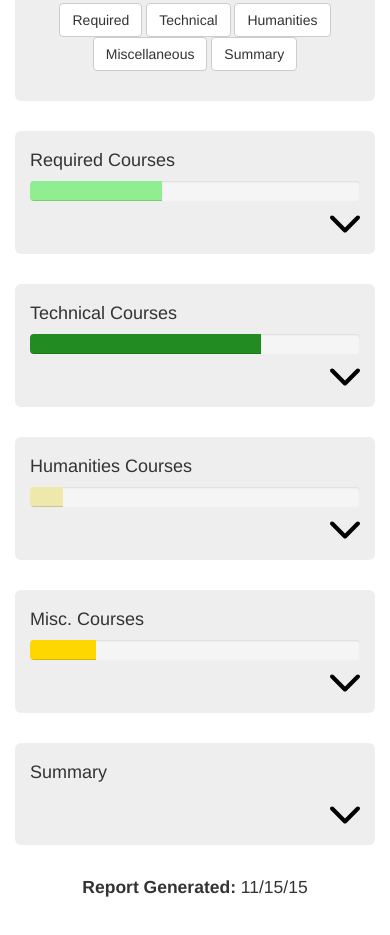
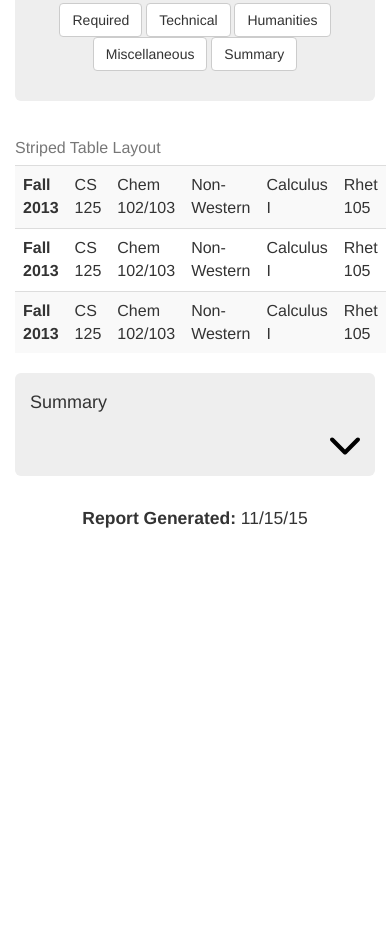
Before and after one commit to rong2/DARSWeb, a website with bundled scripts: page index.html in a window 390 px wide. Shown: the part 860-1795 px from the top of the page. After the commit the page ends 1441 px from the top, so only its background shows below. Built offline with nearby package versions, Linux system fonts and the light colour scheme; files whose address does not match are found by name.

Commit message:
table proof of concept

```diff
--- a/index.html
+++ b/index.html
@@ -127,175 +127,277 @@
 			</div>
 		</div> <!-- /.container -->
 
-		<!-- Required courses -->
-		<div class="container" id="required">
-			<div class="header jumbotron">
-				<div class="row">
-					<div class="col-sm-3">
-						<h4>Required Courses</h4>
-					</div>
-					<div class="col-sm-6">
-						<div class="progress" style="margin-top:10px;margin-bottom:0px">
-							<div class="progress-bar" role="progressbar" aria-valuenow="4" aria-valuemin="0" aria-valuemax="10" style="width:40%;background-image:none;background-color:lightgreen">
-								<span class="sr-only">40% Complete</span>
-							</div>
-						</div>
-					</div>
-					<div class="col-sm-3 expand-arrow" style="padding-top:8px;text-align:right">
-						<img src="resources/arrow483.svg" alt="drop down" width="30px" height="30px">
-					</div>
-				</div>
-								<div class="details">
-					<hr style="border-top-color:#d5d5d5">
-					<div class="row ">
-						<div class="col-sm-3">
-							<h4>Needs : 100 hours</h4>
-						</div>
-						<div class="pull-right">
-							<button type="button" class="btn btn-default"> Add Course</button>
-						</div>
-					</div>
+        <!-- table -->
 
-					<div class="row">
-						<div class="col-sm-3">
-						<ul class="list-group">
-							<li class="list-group-item">FA13 CS125 C+</li>
-							<li class="list-group-item">SP14 CS125 B+</li>
-						</ul>
+        <div class = container>
+            <table class = "table table-striped">
+                <caption>Striped Table Layout</caption>
+                <tbody>
+                <tr>
+                    <th>Fall 2013</th>
+                    <td>
+                        <span class="searchItem" rel="popover" data-content="skjgd">
+                            CS 125
+                        </span>
+                    </td>
+                    <td>
+                        <span class="searchItem" rel="popover" data-content="skjgd">
+                            Chem 102/103
+                        </span>
+                    </td>
+                    <td>
+                        <span class="searchItem" rel="popover" data-content="skjgd">
+                            Non-Western
+                        </span>
+                    </td>
+                    <td>
+                        <span class="searchItem" rel="popover" data-content="skjgd">
+                            Calculus I
+                        </span>
+                    </td>
+                    <td>
+                        <span class="searchItem" rel="popover" data-content="skjgd">
+                            Rhet 105
+                        </span>
+                    </td>
+                </tr>
 
-						</div>
-					</div>
-				</div>
-			</div>
-		</div> <!-- /.required -->
+                <tr>
+                    <th>Fall 2013</th>
+                    <td>
+                        <span class="searchItem" rel="popover" data-content="skjgd">
+                            CS 125
+                        </span>
+                    </td>
+                    <td>
+                        <span class="searchItem" rel="popover" data-content="skjgd">
+                            Chem 102/103
+                        </span>
+                    </td>
+                    <td>
+                        <span class="searchItem" rel="popover" data-content="skjgd">
+                            Non-Western
+                        </span>
+                    </td>
+                    <td>
+                        <span class="searchItem" rel="popover" data-content="skjgd">
+                            Calculus I
+                        </span>
+                    </td>
+                    <td>
+                        <span class="searchItem" rel="popover" data-content="skjgd">
+                            Rhet 105
+                        </span>
+                    </td>
+                </tr>
 
-		<!-- Technical courses -->
-		<div class="container" id="technical">
-			<div class="header jumbotron">
-				<div class="row">
-					<div class="col-sm-3">
-						<h4>Technical Courses</h4>
-					</div>
-					<div class="col-sm-6">
-						<div class="progress" style="margin-top:10px;margin-bottom:0px">
-							<div class="progress-bar" role="progressbar" aria-valuenow="7" aria-valuemin="0" aria-valuemax="10" style="width:70%;background-image:none;background-color:forestgreen">
-								<span class="sr-only">70% Complete</span>
-							</div>
-						</div>
-					</div>
-					<div class="col-sm-3 expand-arrow" style="padding-top:8px;text-align:right">
-						<img src="resources/arrow483.svg" alt="drop down" width="30px" height="30px">
-					</div>
-				</div>
+                <tr>
+                    <th>Fall 2013</th>
+                    <td>
+                        <span class="searchItem" rel="popover" data-content="skjgd">
+                            CS 125
+                        </span>
+                    </td>
+                    <td>
+                        <span class="searchItem" rel="popover" data-content="skjgd">
+                            Chem 102/103
+                        </span>
+                    </td>
+                    <td>
+                        <span class="searchItem" rel="popover" data-content="skjgd">
+                            Non-Western
+                        </span>
+                    </td>
+                    <td>
+                        <span class="searchItem" rel="popover" data-content="skjgd">
+                            Calculus I
+                        </span>
+                    </td>
+                    <td>
+                        <span class="searchItem" rel="popover" data-content="skjgd">
+                            Rhet 105
+                        </span>
+                    </td>
+                </tr>
+                </tbody>
 
-				<div class="details">
-					<hr style="border-top-color:#d5d5d5">
-					<div class="row ">
-						<div class="col-sm-3">
-							<h4>Needs : 100 hours</h4>
-						</div>
-						<div class="pull-right">
-							<button type="button" class="btn btn-default"> Add Course</button>
-						</div>
-					</div>
+            </table>
+        </div>
 
-					<div class="row">
-						<div class="col-sm-3">
-						<ul class="list-group">
-							<li class="list-group-item">FA13 CS125 C+</li>
-							<li class="list-group-item">SP14 CS125 B+</li>
-						</ul>
 
-						</div>
-					</div>
-				</div>
-			</div>
-		</div> <!-- /.technical -->
 
-		<!-- Social courses -->
-		<div class="container" id="social">
-			<div class="header jumbotron">
-				<div class="row">
-					<div class="col-sm-3">
-						<h4>Humanities Courses</h4>
-					</div>
-					<div class="col-sm-6">
-						<div class="progress" style="margin-top:10px;margin-bottom:0px">
-							<div class="progress-bar" role="progressbar" aria-valuenow="1" aria-valuemin="0" aria-valuemax="10" style="width:10%;background-image:none;background-color:palegoldenrod">
-								<span class="sr-only">10% Complete</span>
-							</div>
-						</div>
-					</div>
-					<div class="col-sm-3 expand-arrow" style="padding-top:8px;text-align:right">
-						<img src="resources/arrow483.svg" alt="drop down" width="30px" height="30px">
-					</div>
-				</div>
 
-								<div class="details">
-					<hr style="border-top-color:#d5d5d5">
-					<div class="row ">
-						<div class="col-sm-3">
-							<h4>Needs : 100 hours</h4>
-						</div>
-						<div class="pull-right">
-							<button type="button" class="btn btn-default"> Add Course</button>
-						</div>
-					</div>
 
-					<div class="row">
-						<div class="col-sm-3">
-						<ul class="list-group">
-							<li class="list-group-item">FA13 CS125 C+</li>
-							<li class="list-group-item">SP14 CS125 B+</li>
-						</ul>
 
-						</div>
-					</div>
-				</div>
-			</div>
-		</div> <!-- /.social -->
+		<!--&lt;!&ndash; Required courses &ndash;&gt;-->
+		<!--<div class="container" id="required">-->
+			<!--<div class="header jumbotron">-->
+				<!--<div class="row">-->
+					<!--<div class="col-sm-3">-->
+						<!--<h4>Required Courses</h4>-->
+					<!--</div>-->
+					<!--<div class="col-sm-6">-->
+						<!--<div class="progress" style="margin-top:10px;margin-bottom:0px">-->
+							<!--<div class="progress-bar" role="progressbar" aria-valuenow="4" aria-valuemin="0" aria-valuemax="10" style="width:40%;background-image:none;background-color:lightgreen">-->
+								<!--<span class="sr-only">40% Complete</span>-->
+							<!--</div>-->
+						<!--</div>-->
+					<!--</div>-->
+					<!--<div class="col-sm-3 expand-arrow" style="padding-top:8px;text-align:right">-->
+						<!--<img src="resources/arrow483.svg" alt="drop down" width="30px" height="30px">-->
+					<!--</div>-->
+				<!--</div>-->
+								<!--<div class="details">-->
+					<!--<hr style="border-top-color:#d5d5d5">-->
+					<!--<div class="row ">-->
+						<!--<div class="col-sm-3">-->
+							<!--<h4>Needs : 100 hours</h4>-->
+						<!--</div>-->
+						<!--<div class="pull-right">-->
+							<!--<button type="button" class="btn btn-default"> Add Course</button>-->
+						<!--</div>-->
+					<!--</div>-->
 
-		<!-- Miscellaneous courses -->
-		<div class="container " id="misc">
-			<div class="header jumbotron">
-				<div class="row">
-					<div class="col-sm-3">
-						<h4>Misc. Courses</h4>
-					</div>
-					<div class="col-sm-6">
-						<div class="progress" style="margin-top:10px;margin-bottom:0px">
-							<div class="progress-bar" role="progressbar" aria-valuenow="2" aria-valuemin="0" aria-valuemax="10" style="width:20%;background-image:none;background-color:gold">
-								<span class="sr-only">20% Complete</span>
-							</div>
-						</div>
-					</div>
-					<div class="col-sm-3 expand-arrow" style="padding-top:8px;text-align:right">
-						<img src="resources/arrow483.svg" alt="drop down" width="30px" height="30px">
-					</div>
-				</div>
-								<div class="details">
-					<hr style="border-top-color:#d5d5d5">
-					<div class="row ">
-						<div class="col-sm-3">
-							<h4>Needs : 100 hours</h4>
-						</div>
-						<div class="pull-right">
-							<button type="button" class="btn btn-default"> Add Course</button>
-						</div>
-					</div>
+					<!--<div class="row">-->
+						<!--<div class="col-sm-3">-->
+						<!--<ul class="list-group">-->
+							<!--<li class="list-group-item">FA13 CS125 C+</li>-->
+							<!--<li class="list-group-item">SP14 CS125 B+</li>-->
+						<!--</ul>-->
+							<!---->
+						<!--</div>-->
+					<!--</div>-->
+				<!--</div>-->
+			<!--</div>-->
+		<!--</div> &lt;!&ndash; /.required &ndash;&gt;-->
 
-					<div class="row">
-						<div class="col-sm-3">
-						<ul class="list-group">
-							<li class="list-group-item">FA13 CS125 C+</li>
-							<li class="list-group-item">SP14 CS125 B+</li>
-						</ul>
+		<!--&lt;!&ndash; Technical courses &ndash;&gt;-->
+		<!--<div class="container" id="technical">-->
+			<!--<div class="header jumbotron">-->
+				<!--<div class="row">-->
+					<!--<div class="col-sm-3">-->
+						<!--<h4>Technical Courses</h4>-->
+					<!--</div>-->
+					<!--<div class="col-sm-6">-->
+						<!--<div class="progress" style="margin-top:10px;margin-bottom:0px">-->
+							<!--<div class="progress-bar" role="progressbar" aria-valuenow="7" aria-valuemin="0" aria-valuemax="10" style="width:70%;background-image:none;background-color:forestgreen">-->
+								<!--<span class="sr-only">70% Complete</span>-->
+							<!--</div>-->
+						<!--</div>-->
+					<!--</div>-->
+					<!--<div class="col-sm-3 expand-arrow" style="padding-top:8px;text-align:right">-->
+						<!--<img src="resources/arrow483.svg" alt="drop down" width="30px" height="30px">-->
+					<!--</div>-->
+				<!--</div>-->
 
-						</div>
-					</div>
-				</div>
-			</div>
-		</div> <!-- /.miscellaneous -->
+				<!--<div class="details">-->
+					<!--<hr style="border-top-color:#d5d5d5">-->
+					<!--<div class="row ">-->
+						<!--<div class="col-sm-3">-->
+							<!--<h4>Needs : 100 hours</h4>-->
+						<!--</div>-->
+						<!--<div class="pull-right">-->
+							<!--<button type="button" class="btn btn-default"> Add Course</button>-->
+						<!--</div>-->
+					<!--</div>-->
+
+					<!--<div class="row">-->
+						<!--<div class="col-sm-3">-->
+						<!--<ul class="list-group">-->
+							<!--<li class="list-group-item">FA13 CS125 C+</li>-->
+							<!--<li class="list-group-item">SP14 CS125 B+</li>-->
+						<!--</ul>-->
+							<!---->
+						<!--</div>-->
+					<!--</div>-->
+				<!--</div>-->
+			<!--</div>-->
+		<!--</div> &lt;!&ndash; /.technical &ndash;&gt;-->
+
+		<!--&lt;!&ndash; Social courses &ndash;&gt;-->
+		<!--<div class="container" id="social">-->
+			<!--<div class="header jumbotron">-->
+				<!--<div class="row">-->
+					<!--<div class="col-sm-3">-->
+						<!--<h4>Humanities Courses</h4>-->
+					<!--</div>-->
+					<!--<div class="col-sm-6">-->
+						<!--<div class="progress" style="margin-top:10px;margin-bottom:0px">-->
+							<!--<div class="progress-bar" role="progressbar" aria-valuenow="1" aria-valuemin="0" aria-valuemax="10" style="width:10%;background-image:none;background-color:palegoldenrod">-->
+								<!--<span class="sr-only">10% Complete</span>-->
+							<!--</div>-->
+						<!--</div>-->
+					<!--</div>-->
+					<!--<div class="col-sm-3 expand-arrow" style="padding-top:8px;text-align:right">-->
+						<!--<img src="resources/arrow483.svg" alt="drop down" width="30px" height="30px">-->
+					<!--</div>-->
+				<!--</div>-->
+
+								<!--<div class="details">-->
+					<!--<hr style="border-top-color:#d5d5d5">-->
+					<!--<div class="row ">-->
+						<!--<div class="col-sm-3">-->
+							<!--<h4>Needs : 100 hours</h4>-->
+						<!--</div>-->
+						<!--<div class="pull-right">-->
+							<!--<button type="button" class="btn btn-default"> Add Course</button>-->
+						<!--</div>-->
+					<!--</div>-->
+
+					<!--<div class="row">-->
+						<!--<div class="col-sm-3">-->
+						<!--<ul class="list-group">-->
+							<!--<li class="list-group-item">FA13 CS125 C+</li>-->
+							<!--<li class="list-group-item">SP14 CS125 B+</li>-->
+						<!--</ul>-->
+							<!---->
+						<!--</div>-->
+					<!--</div>-->
+				<!--</div>				-->
+			<!--</div>-->
+		<!--</div> &lt;!&ndash; /.social &ndash;&gt;-->
+
+		<!--&lt;!&ndash; Miscellaneous courses &ndash;&gt;-->
+		<!--<div class="container " id="misc">-->
+			<!--<div class="header jumbotron">-->
+				<!--<div class="row">-->
+					<!--<div class="col-sm-3">-->
+						<!--<h4>Misc. Courses</h4>-->
+					<!--</div>-->
+					<!--<div class="col-sm-6">-->
+						<!--<div class="progress" style="margin-top:10px;margin-bottom:0px">-->
+							<!--<div class="progress-bar" role="progressbar" aria-valuenow="2" aria-valuemin="0" aria-valuemax="10" style="width:20%;background-image:none;background-color:gold">-->
+								<!--<span class="sr-only">20% Complete</span>-->
+							<!--</div>-->
+						<!--</div>-->
+					<!--</div>-->
+					<!--<div class="col-sm-3 expand-arrow" style="padding-top:8px;text-align:right">-->
+						<!--<img src="resources/arrow483.svg" alt="drop down" width="30px" height="30px">-->
+					<!--</div>-->
+				<!--</div>-->
+								<!--<div class="details">-->
+					<!--<hr style="border-top-color:#d5d5d5">-->
+					<!--<div class="row ">-->
+						<!--<div class="col-sm-3">-->
+							<!--<h4>Needs : 100 hours</h4>-->
+						<!--</div>-->
+						<!--<div class="pull-right">-->
+							<!--<button type="button" class="btn btn-default"> Add Course</button>-->
+						<!--</div>-->
+					<!--</div>-->
+
+					<!--<div class="row">-->
+						<!--<div class="col-sm-3">-->
+						<!--<ul class="list-group">-->
+							<!--<li class="list-group-item">FA13 CS125 C+</li>-->
+							<!--<li class="list-group-item">SP14 CS125 B+</li>-->
+						<!--</ul>-->
+							<!---->
+						<!--</div>-->
+					<!--</div>-->
+				<!--</div>			-->
+			<!--</div>-->
+		<!--</div> &lt;!&ndash; /.miscellaneous &ndash;&gt;-->
 
 		<!-- Summary -->
 		<div class="container" id="summary">
@@ -314,9 +416,9 @@
 						<div class="col-sm-3">
 							<h4>Needs : 100 hours</h4>
 						</div>
-						<div class="pull-right">
-							<button type="button" class="btn btn-default"> Add Course</button>
-						</div>
+						<!--<div class="pull-right">-->
+							<!--<button type="button" class="btn btn-default"> Add Course</button>-->
+						<!--</div>-->
 					</div>
 
 					<div class="row">
```
Also changed, not shown: script.js (+11 -0 lines).
